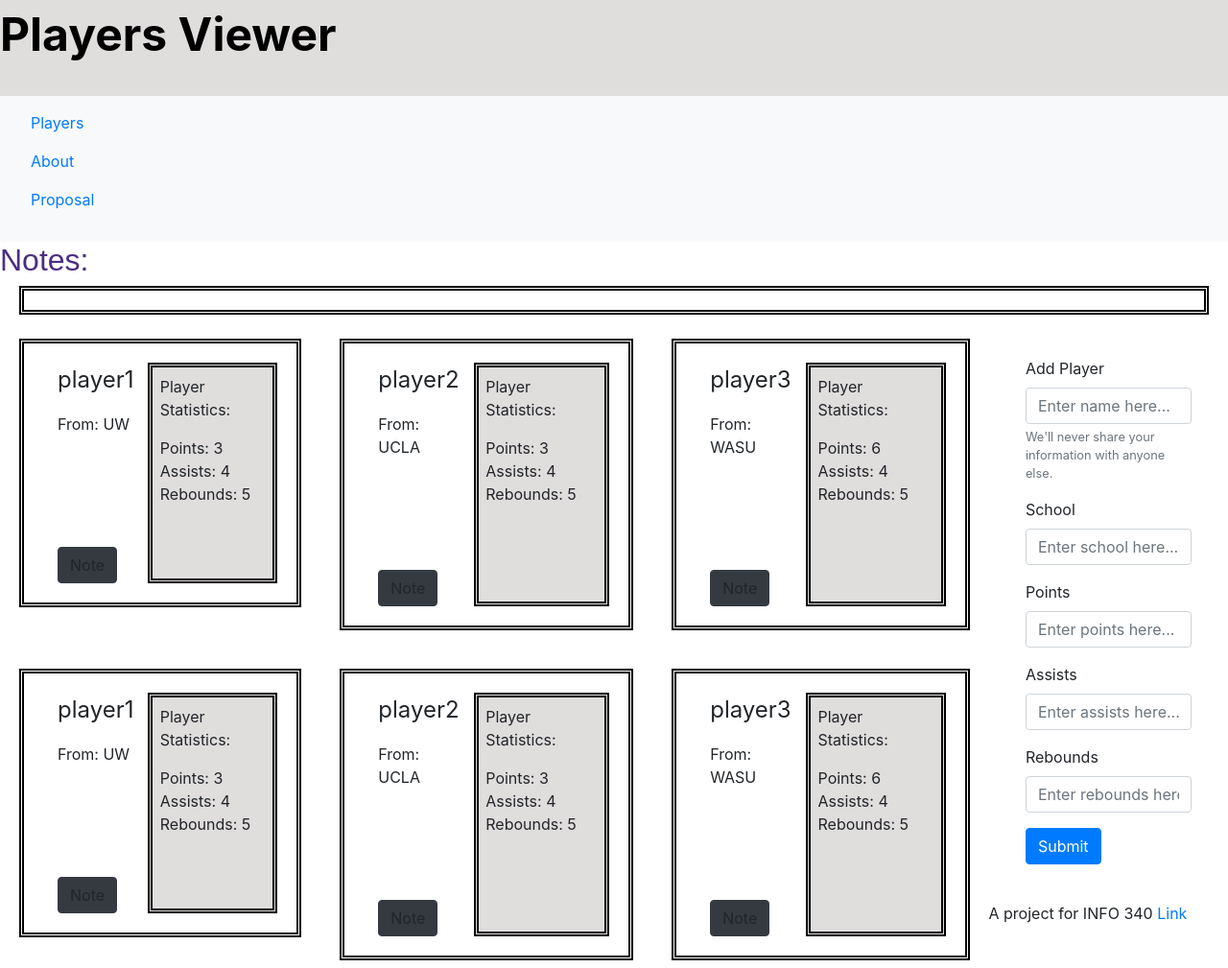
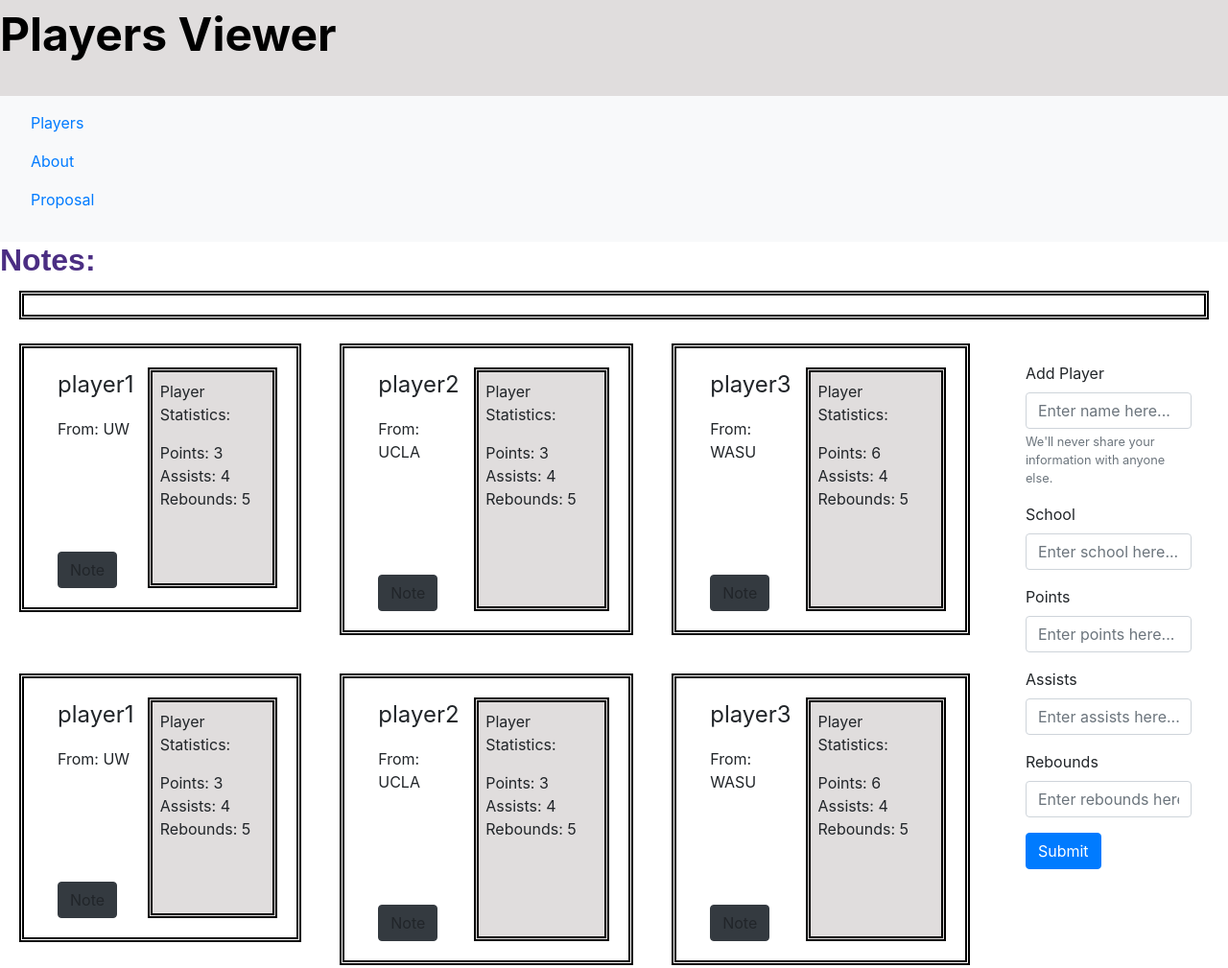
Before and after one commit to info340a-sp21/project-01-Gyangle, a website: page index.html in a window 1280 px wide. Shown: the top 1009 px of the page at 96% size. Drawn offline with nearby package versions, Linux system fonts and the light colour scheme.

Commit message:
added image and and css

```diff
--- a/css/style.css
+++ b/css/style.css
@@ -1,34 +1,41 @@
 *{
   box-sizing:border-box;
   }
-  /*header*/
+
 header{
   width: 100%;
   height: 100px;
   display: flex;
   background-color: #8b7878;
 }
-/* body {
+body {
+  margin: 0%;
   height: 100%;
-} */
+  display: flex;
+  flex-direction: column;
+  height: inherit;
+}
 
 h1, h2, h3 {
   color: #4b2e83;
   font-family: 'Encode Sans', sans-serif;
-  font-weight: 90;
+  font-weight: 700;
 }
 .gridView {
   width: 40%;
+
 }
 .gridView > div {
   display: flex;
   margin: 20px;
+
 }
 
 /* grid card */
 .card-body {
-  /* display: flex;
-  flex-wrap: wrap; */
+  display: flex;
+  /* flex-wrap: wrap; */
+  flex-flow: center;
   border: thick double black;
   border-collapse: collapse;
   float: left;
@@ -42,6 +49,7 @@ h1, h2, h3 {
 
 .player-bio {
   text-align: left;
+
 }
 
 .submitPlayer{
```
Also changed, not shown: img/5c1a95eed4beaf15e5742875.jpeg (added), img/download.jpeg (added), img/gty-1177553138-e1570460184862.jpeg (added).
